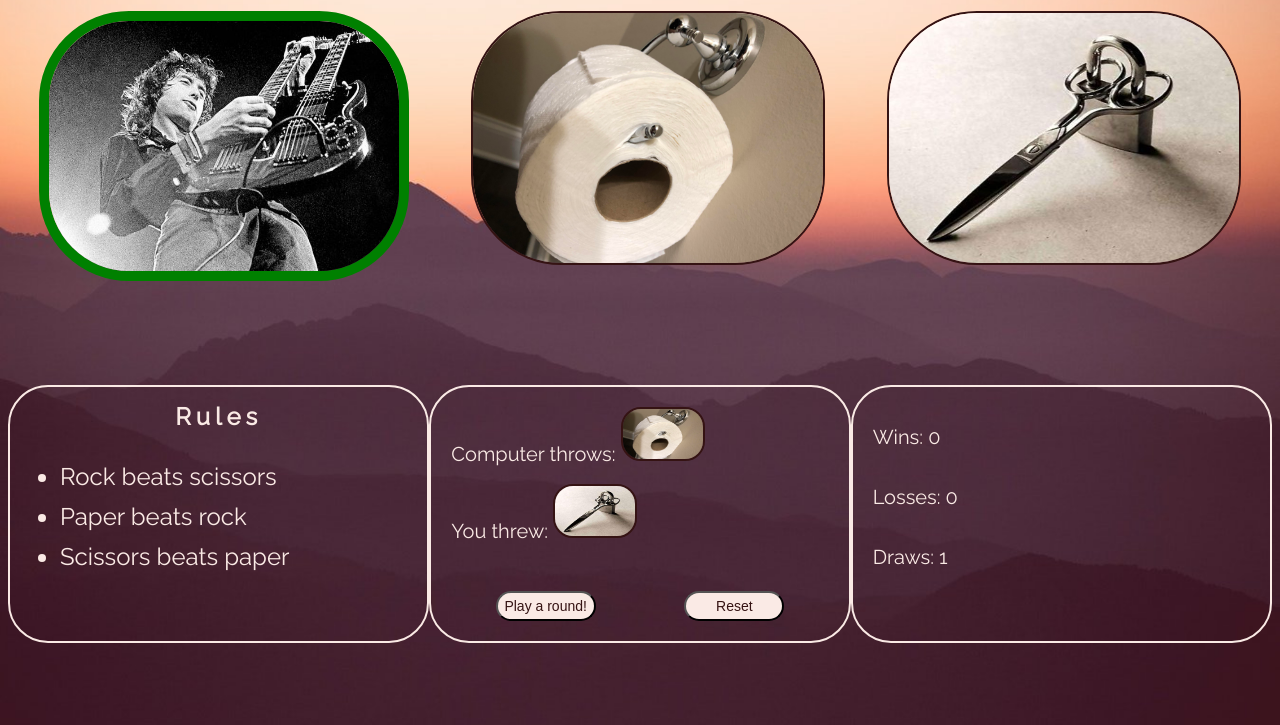
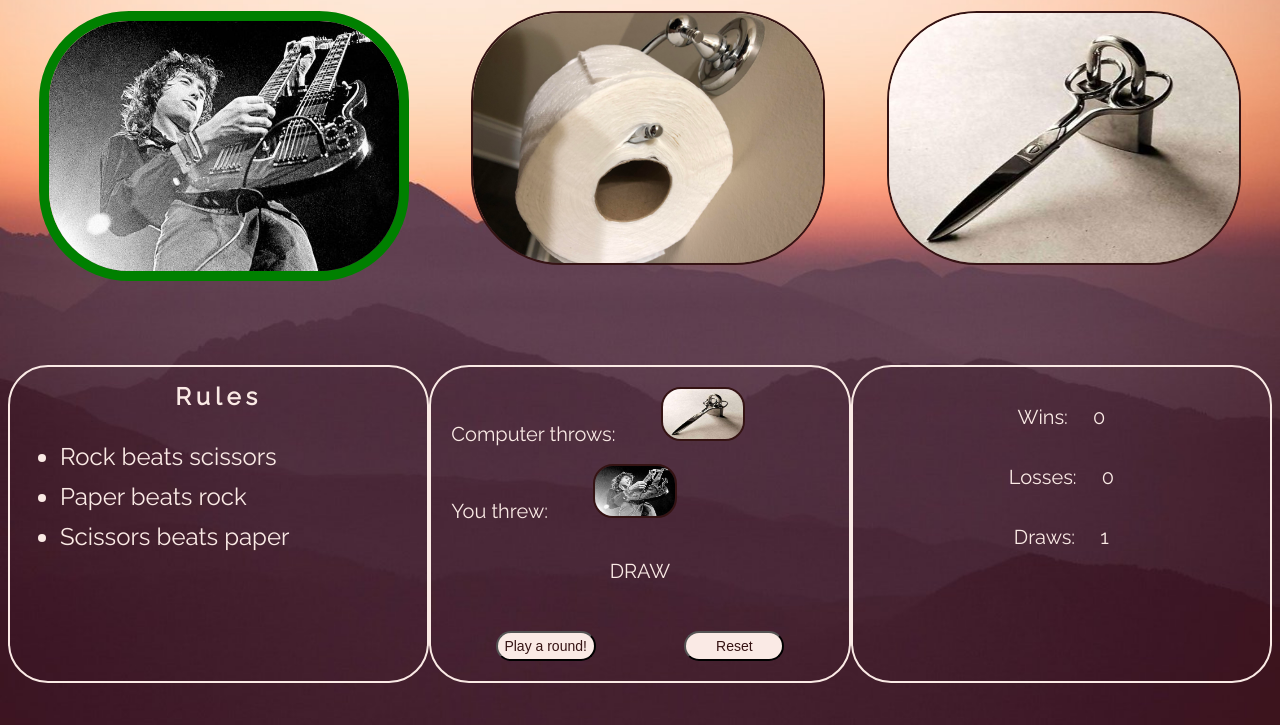
Before and after one commit to TravelFiend/r-p-s, a plain HTML site: page index.html in a window 1280 px wide. Both pictures are taken after a click on the button "Play a round!". Shown: the part 117-842 px from the top of the page. Drawn offline with Linux system fonts and the light colour scheme.

Commit message:
I'm still working out the reset button and throws images, but this is as far as I could get for now

```diff
--- a/app.js
+++ b/app.js
@@ -8,6 +8,7 @@ const drawSpan = document.getElementById('draw');
 const playButton = document.getElementById('play-button');
 const resetButton = document.getElementById('reset-button');
 const outcomeMessage = document.getElementById('outcome-message');
+const twoThrows = document.getElementById('twoThrows');
 
 const roc = document.createElement('img');
 roc.className = "smallPics";
@@ -23,9 +24,10 @@ let winCount = 0;
 let loseCount = 0;
 let drawCount = 0;
 
+let randoThrow = getRandomThrow();
+
 // set a function that shows an image of which throw was thrown by comp
 const showCompThrow = (randoThrow) => {
-    randoThrow = getRandomThrow();
     if (randoThrow === 'rock'){
         computerThrow.appendChild(roc);
     } else if (randoThrow === 'paper'){
@@ -37,9 +39,10 @@ const showCompThrow = (randoThrow) => {
 
 // set a function that shows an image of which throw was thrown by user
 const showUserThrow = () => {
-    if (getRandomThrow() === 'rock') {
+    const userChoice = document.querySelector('input:checked').value;
+    if (userChoice === 'rock') {
         userThrow.appendChild(roc);
-    } else if (getRandomThrow() === 'paper') {
+    } else if (userChoice === 'paper') {
         userThrow.appendChild(pape);
     } else {
         userThrow.appendChild(sciss);
@@ -60,15 +63,13 @@ const hardReset = () => {
     winCount = 0;
     loseCount = 0;
     drawCount = 0;
-    var images = document.getElementById('smallPics');
-    userThrow.removeChild('images');
-    computerThrow.removeChild('images');
+    const images = document.getElementsByClassName('smallPics');
+    twoThrows.removeChild(images);
     updateSpans();
 };
 
 // set a function for playing a round
 const playARound = () => {
-
     const userChoice = document.querySelector('input:checked').value;
     const computerChoice = getRandomThrow();
     const attempt = checkResult(userChoice, computerChoice);
@@ -80,6 +81,7 @@ const playARound = () => {
     } else if (attempt === 'draw') {
         drawCount++;
     }
+    outcomeMessage.textContent = attempt;
     updateSpans();
 }
 
--- a/index.html
+++ b/index.html
@@ -20,17 +20,17 @@
             <section class="choice">
                 <label>
                     <input name="choices" value="rock" type="radio" checked />
-                    <img class="pics" src="assets/rock.jpg" alt="Image of rock">
+                    <img class="pics" src="assets/rock.jpg" alt="Image of rock" />
                 </label>
 
                 <label>
                     <input name="choices" value="paper" type="radio" />
-                    <img class="pics" src="assets/paper.jpg" alt="Image of paper">
+                    <img class="pics" src="assets/paper.jpg" alt="Image of paper" />
                 </label>
 
                 <label>
                     <input name="choices" value="scissors" type="radio" />
-                    <img class="pics" src="assets/scissors.jpg" alt="Image of scissors">
+                    <img class="pics" src="assets/scissors.jpg" alt="Image of scissors" />
                 </label>
             </section>
         </div>
@@ -46,10 +46,10 @@
             </section>
 
             <section class="throws-section">
-                <div id="">
+                <div id="twoThrows">
                     <div class="throws">Computer throws: <span id="computer-throw"></span></div>
                     <div class="throws">You threw: <span id="user-throw"></span></div>
-                    <div><span id="outcome-message"></span></div>
+                    <div id="outcome"><span id="outcome-message"></span></div>
                 </div>
                 <div id="buttons">
                     <button class="buttons" id="play-button">Play a round!</button>
@@ -58,9 +58,9 @@
             </section>
 
             <section class="tallies-section">
-                <div id="wins">Wins: <span id="win"></span></div>
-                <div>Losses: <span id="lose"></span></div>
-                <div>Draws: <span id="draw"></span></div>
+                <div id="wins">Wins: <span class="wld" id="win"></span></div>
+                <div>Losses: <span class="wld" id="lose"></span></div>
+                <div>Draws: <span class="wld" id="draw"></span></div>
             </section>
         </div>
     </main>
--- a/style.css
+++ b/style.css
@@ -54,7 +54,7 @@ input:checked + .pics {
     color: rgb(250, 234, 229);
     display: grid;
     grid-template-columns: repeat(3, 1fr);
-    margin-top: 100px;
+    margin-top: 80px;
     height: 240px;
 }
 
@@ -83,6 +83,9 @@ li {
     padding: 20px;
     line-height: 60px;
     font-size: 20px;
+    display: flex;
+    align-items: center;
+    flex-direction: column;
 }
 
 #buttons {
@@ -104,4 +107,15 @@ li {
     height: 50px;
     width: 80px;
     border-radius: 20px;
+    margin-left: 40px;
 }
+
+.wld {
+    margin-left: 20px;
+}
+
+#outcome {
+    text-align: center;
+    text-transform: uppercase;
+    margin: 0 50px;
+}
```
